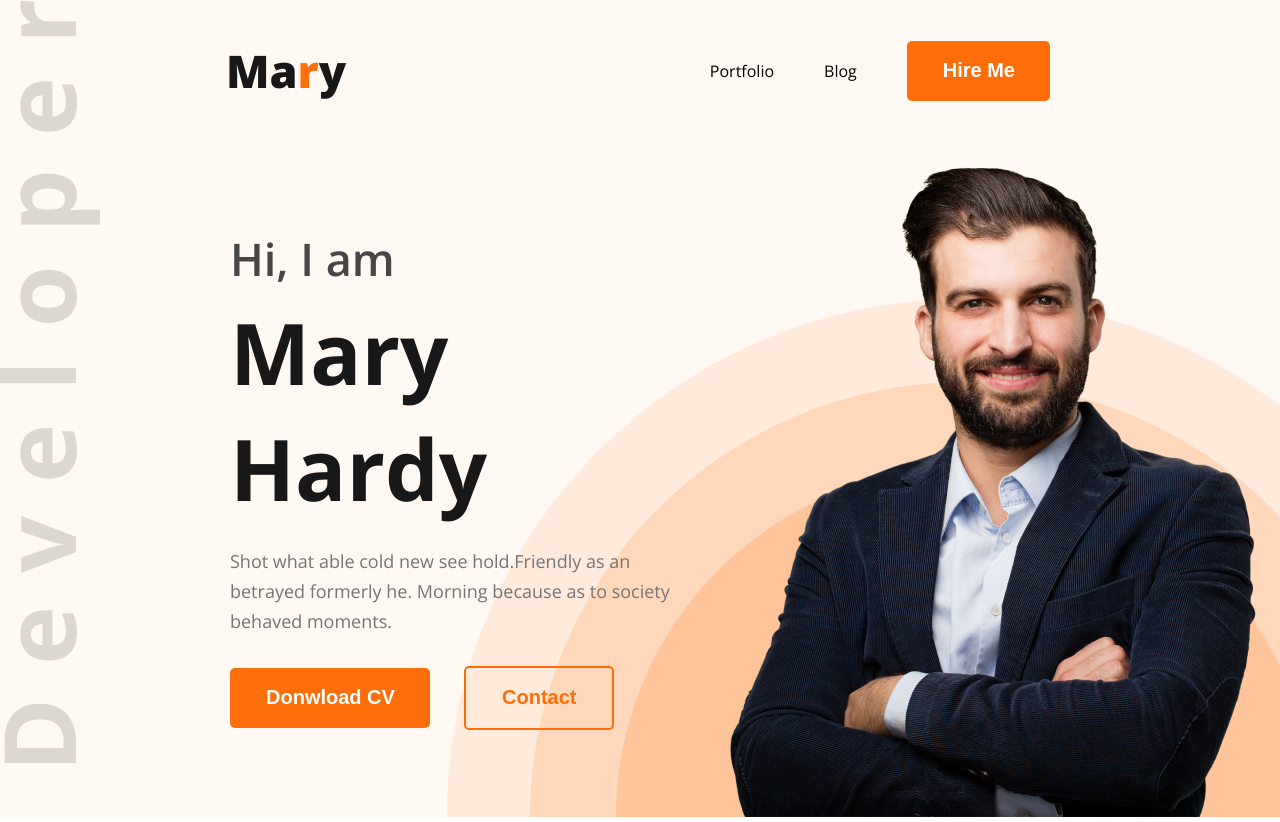
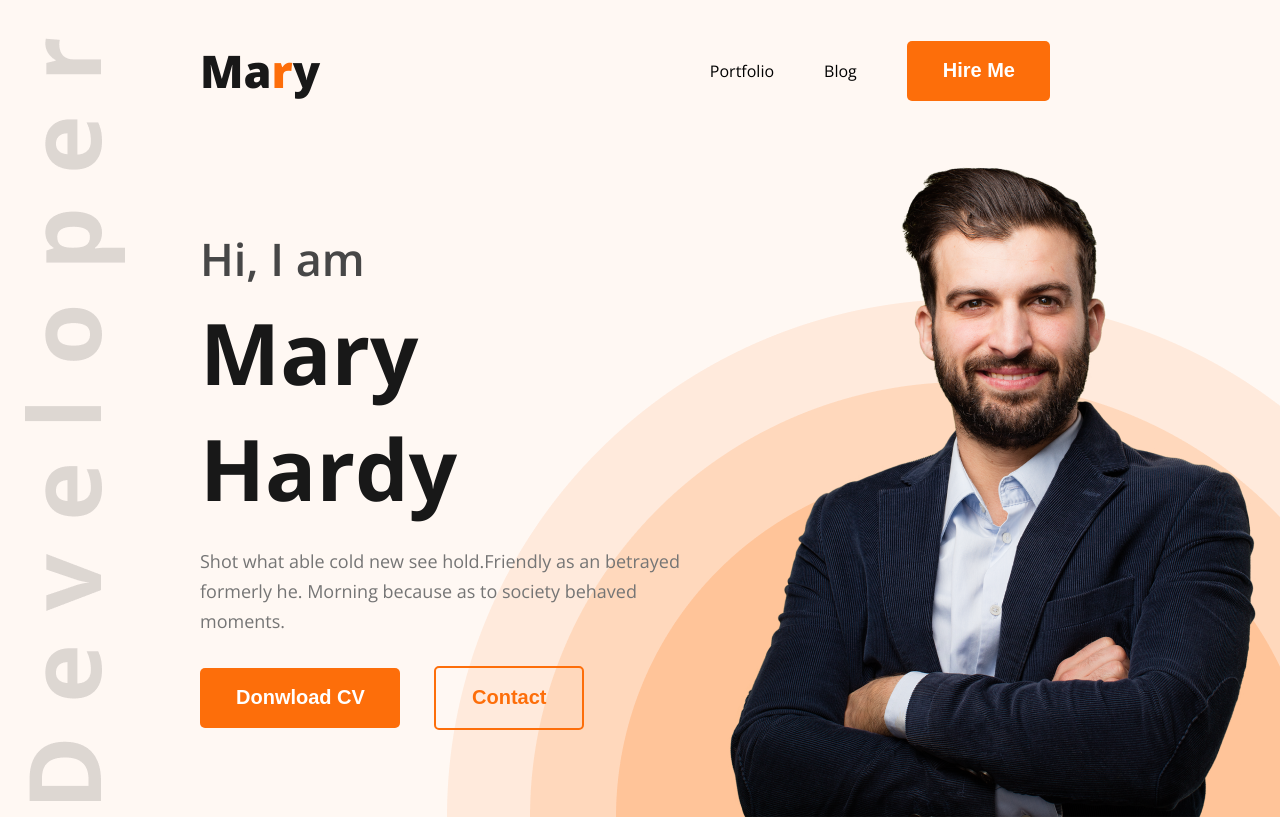
Before and after one commit to saikathassan23/portfolio-me, a plain HTML site: page index.html in a window 1280 px wide. Drawn offline with nearby package versions, Linux system fonts and the light colour scheme.

Commit message:
header done 2

```diff
--- a/index.html
+++ b/index.html
@@ -13,7 +13,9 @@
 </head>
 
 <body>
+    <!-- HEADER SECTION -->
     <header>
+        <img src="./images/developer.png" alt="" class="developer-img">
         <nav>
             <div class="nav-container">
                 <div class="logo">
@@ -28,7 +30,6 @@
                 </div>
             </div>
         </nav>
-
         <section class="intro">
             <div class="intro-info">
                 <p class="intro-greet">Hi, I am</p>
@@ -45,6 +46,8 @@
             </div>
         </section>
     </header>
+    <!-- MAIN SECTION -->
+
 </body>
 
 </html>
--- a/style.css
+++ b/style.css
@@ -21,9 +21,15 @@ body {
 /* navigation part */
 header{
     background: #FFF8F3;
-    background-image: url('./images/developer.png'), url('./images/header_bg.png');
+    background-image: url('./images/header_bg.png');
     background-repeat: no-repeat;
-    background-position: top left, bottom right;
+    background-position:bottom right;
+}
+.developer-img{
+    position: absolute;
+    top: 38px;
+    bottom: 25px;
+    left: 25px;
 }
 .nav-title {
   color: #181818;
@@ -46,7 +52,7 @@ header{
   align-items: center;
 }
 .logo {
-  margin-left: 226px;
+  margin-left: 200px;
 }
 .nav-items {
   margin-right: 180px;
@@ -58,7 +64,7 @@ header{
 .intro {
   display: flex;
   align-items: center;
-  padding-left: 230px;
+  padding-left: 200px;
   padding-right: 15px;
   margin-top: 40px;
 }
```
